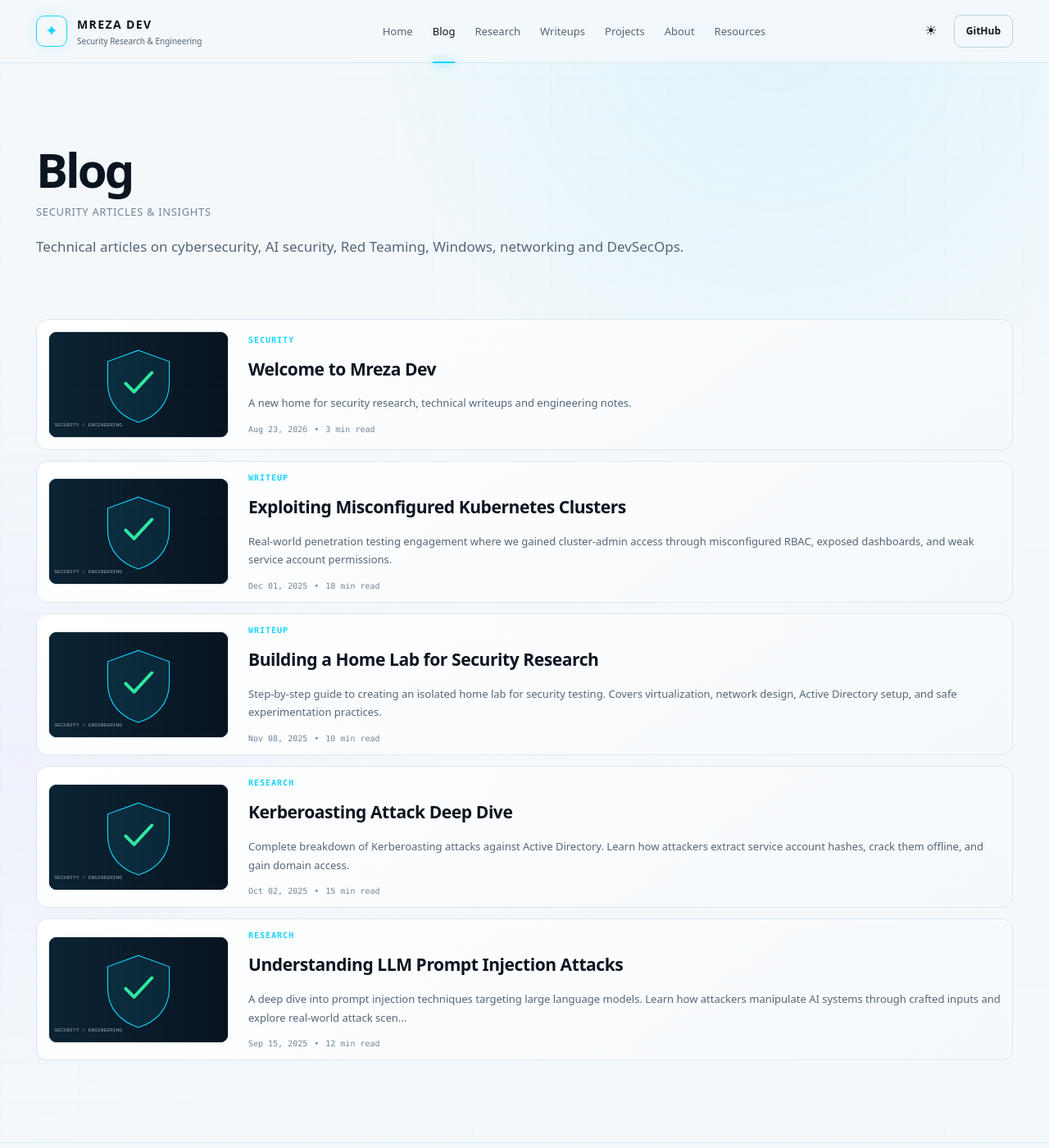
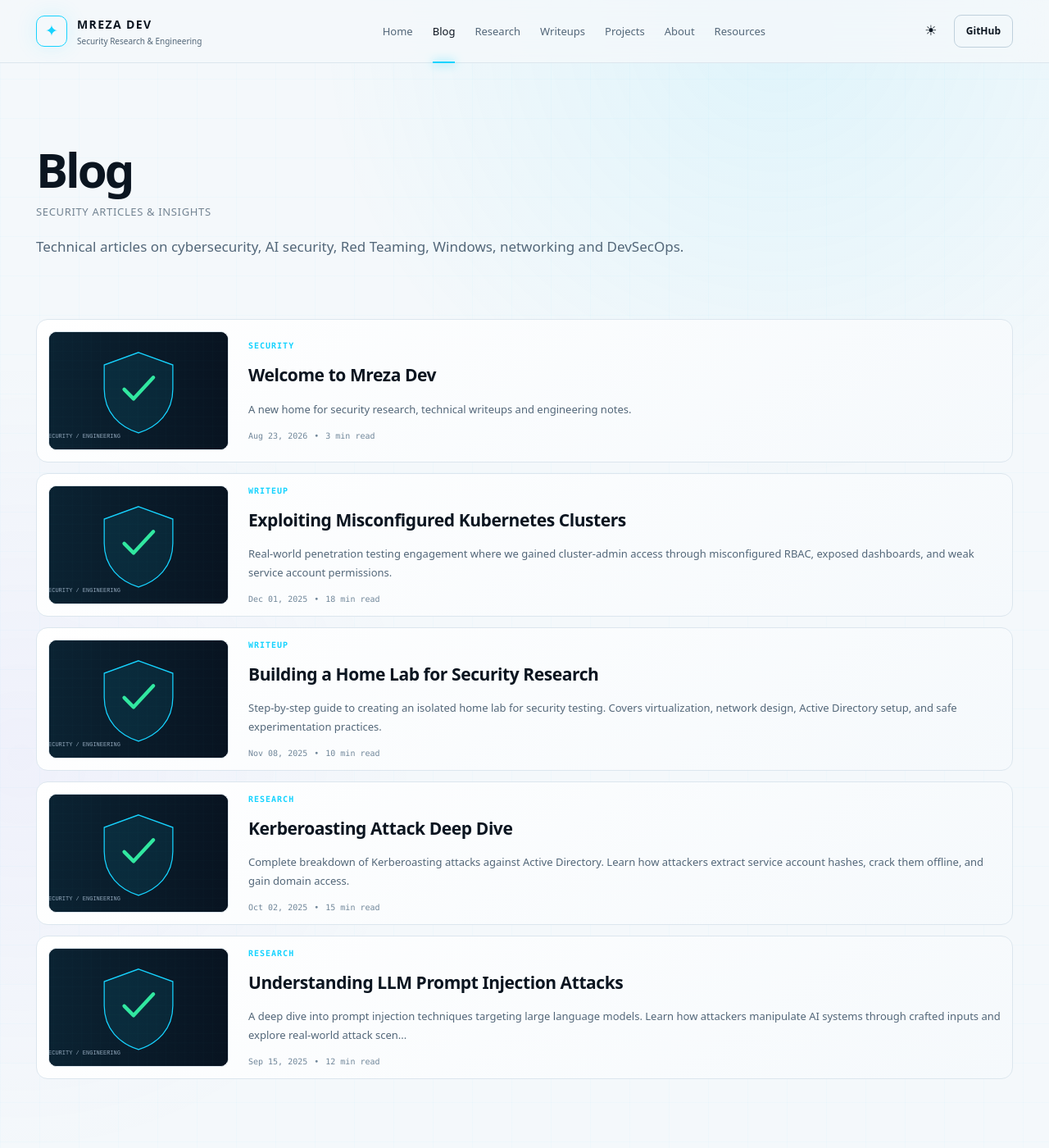
Before and after one commit to mrk-77/mrk-77.github.io, a Jekyll site: the page built from blog/index.md, in a window 1280 px wide and 1400 px high. Shown: the whole window at 82% size. Built offline with Jekyll 4.4.1, drawn with Linux system fonts in a browser that asks for light colours.

Commit message:
Update project configuration and styling
Key features implemented:
- Modified .gitignore to enhance file exclusion patterns with updated dependency and archive formats
- Updated CSS theme variables and responsive design elements for improved visual consistency
- Refined component styling for cards, navigation, and interactive elements with enhanced hover effects
- Improved accessibility focus states and reduced motion compatibility
- Enhanced terminal card design with gradient backgrounds and animated cursor effects

The changes provide better project organization through improved git ignore rules and deliver a more polished user interface with refined color schemes, typography, and responsive layouts across all device sizes.

```diff
--- a/assets/css/style.css
+++ b/assets/css/style.css
@@ -110,8 +110,8 @@ button,a{touch-action:manipulation}
 .feature-image{margin:-23px -23px 18px;height:145px}
 .card-image{margin:-26px -26px 20px;height:145px}
 .list-card{display:grid;grid-template-columns:150px minmax(0,1fr) auto;gap:20px;padding:14px;align-items:center}
-.list-thumb{width:150px;height:105px;overflow:hidden;border:1px solid var(--line);border-radius:10px;background:#06111b}
-.blog-list-card{grid-template-columns:220px minmax(0,1fr);padding:14px;gap:24px}.blog-list-card .list-thumb{width:220px;height:130px;grid-column:1;grid-row:1}.blog-list-card .list-copy{grid-column:2;grid-row:1}.blog-list-card .post-meta{margin-top:15px}
+.list-thumb{width:150px;height:145px;overflow:hidden;border:1px solid var(--line);border-radius:10px;background:#06111b}
+.blog-list-card{grid-template-columns:220px minmax(0,1fr);padding:14px;gap:24px}.blog-list-card .list-thumb{width:220px;height:145px;grid-column:1;grid-row:1}.blog-list-card .list-copy{grid-column:2;grid-row:1}.blog-list-card .post-meta{margin-top:15px}
 .feature-card .feature-icon{position:relative;z-index:1}
 .feature-card p{margin-bottom:10px}
 .project-card,.resource-card{overflow:hidden}
```
Also changed, not shown: 1 other file.
